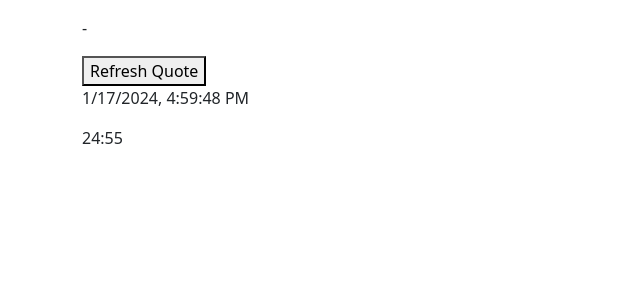
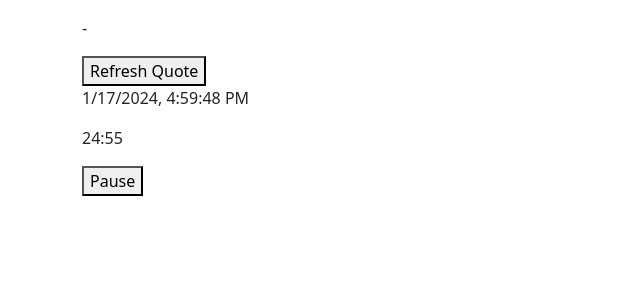
Before and after one commit to amritanandsingh/Paradoma-Tracker, a React (Create React App) app in the folder frontend/: page / in a window 1280 px wide. Shown: the top 300 px of the page, without its empty margins (0-640 px from the left). Built offline with nearby package versions, Linux system fonts and the light colour scheme; no server answers.

Commit message:
PomodoroTimer is ready

```diff
--- a/frontend/src/components/session.js
+++ b/frontend/src/components/session.js
@@ -3,11 +3,11 @@ import React, { useState, useEffect } from 'react';
 const PomodoroTimer = () => {
   const [minutes, setMinutes] = useState(25);
   const [seconds, setSeconds] = useState(0);
+  const [isRunning, setIsRunning] = useState(true);
 
   useEffect(() => {
     let timer;
 
-      // Update the timer every second
     const updateTimer = () => {
       if (seconds > 0) {
         setSeconds(seconds - 1);
@@ -16,25 +16,45 @@ const PomodoroTimer = () => {
           setMinutes(minutes - 1);
           setSeconds(59);
         } else {
-            // Timer has reached 0
-            // You can add additional logic here, like displaying a message or triggering another action
           clearInterval(timer);
+          setIsRunning(false);
+          handleTimerCompletion();
         }
       }
     };
 
-      // Start the timer when the component mounts
+    if (isRunning) {
       timer = setInterval(updateTimer, 1000);
+    }
 
-      // Clean up the timer when the component unmounts
     return () => clearInterval(timer);
-    }, [minutes, seconds]);
+  }, [minutes, seconds, isRunning]);
+
+  const handleTimerCompletion = () => {
+    // If the timer completes, toggle between 25 and 5 minutes
+    if (minutes === 0 && seconds === 0) {
+      if (isRunning) {
+
+        setMinutes(5);
+      } else {
+        setMinutes(25);
+      }
+      setIsRunning(true);
+    }
+  };
+
+  const handlePauseResumeClick = () => {
+    setIsRunning(!isRunning);
+  };
 
   return (
     <div>
       <p>
         {String(minutes).padStart(2, '0')}:{String(seconds).padStart(2, '0')}
       </p>
+      <button onClick={handlePauseResumeClick}>
+        {isRunning ? 'Pause' : 'Resume'}
+      </button>
     </div>
   );
 };
```
Also changed, not shown: frontend/src/App.js (line endings or trailing spaces). Lines whose indentation alone changed are shown as unchanged.
